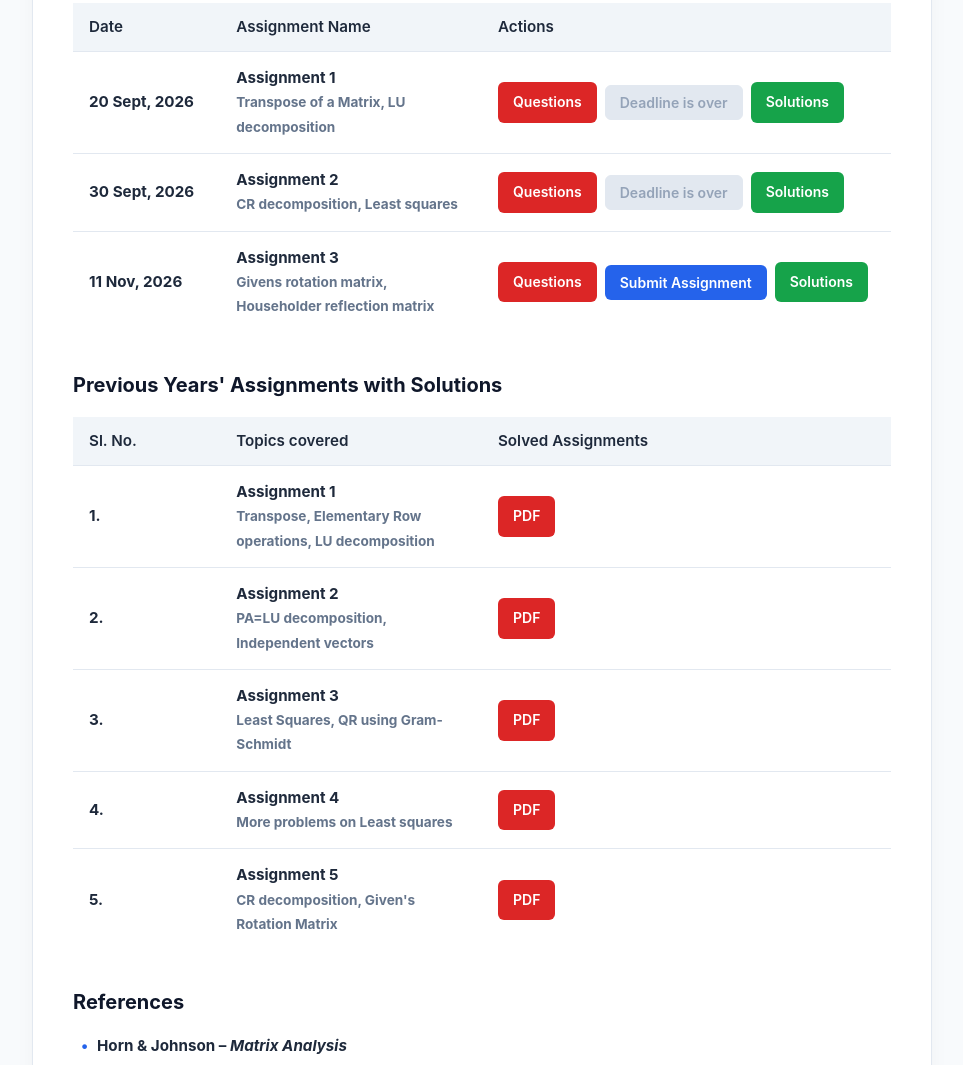
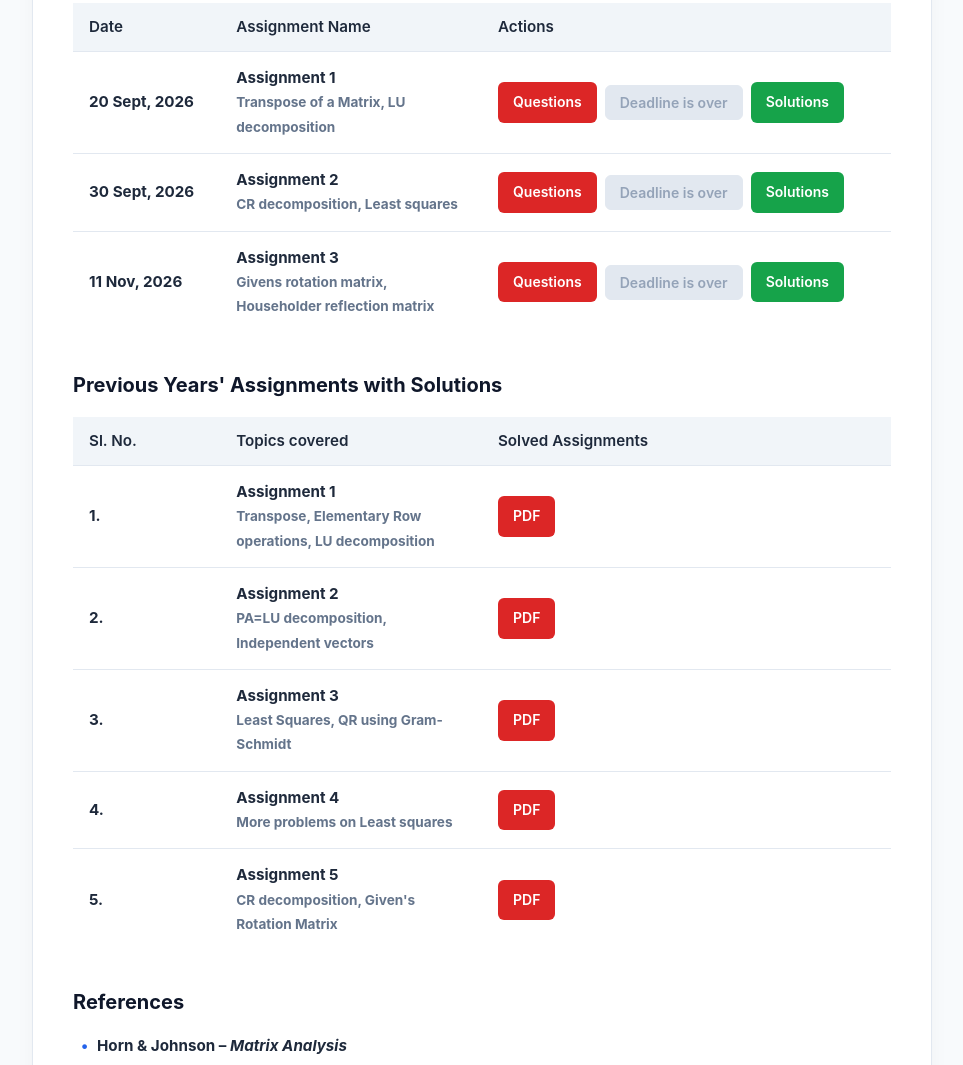
Before and after one commit to avikradhikary/avikradhikary.github.io, a plain HTML site: page Matrix_Analysis_2026.html in a window 1280 px wide. Shown: the part 1245-2310 px from the top of the page, without its empty margins (158-1121 px from the left). Drawn offline with Linux system fonts and the light colour scheme.

Commit message:
Update Matrix_Analysis_2026.html

```diff
--- a/Matrix_Analysis_2026.html
+++ b/Matrix_Analysis_2026.html
@@ -537,8 +537,8 @@
                             <div class="action-column">
                                 <div class="btn-group">
                                     <a href="assignments/assignment3.pdf" target="_blank" class="btn btn-danger">Questions</a>
-                                   <button class="btn btn-primary" onclick="openSubmissionModal()">Submit Assignment</button>
-                                  <!--  <button class="btn btn-disabled" disabled>Deadline is over</button> -->
+                                   <!-- <button class="btn btn-primary" onclick="openSubmissionModal()">Submit Assignment</button> -->
+                                   <button class="btn btn-disabled" disabled>Deadline is over</button>
                                     <a href="" target="_blank" class="btn btn-success">Solutions</a>
                                 </div>
                               <!--  <div class="deadline-subtext">Deadline: 21 Oct, 2026. If there is no matrix code assigned to your student ID, please contact me through Wechat.</div>-->
```
